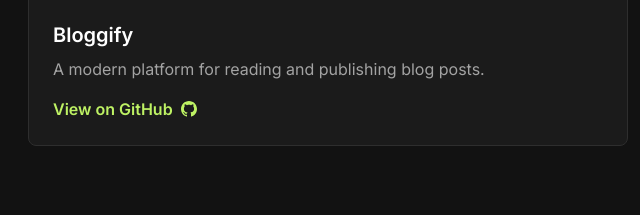
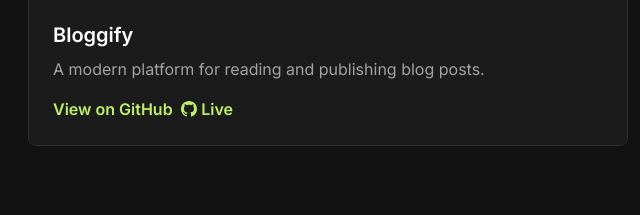
Before and after one commit to Narendar-Dadi/PortFolio, a plain HTML site: page index.html in a window 1280 px wide. Shown: the part 1845-2060 px from the top of the page, 628-1268 px from the left. Drawn offline with nearby package versions, Linux system fonts and the light colour scheme.

Commit message:
Update index.html

```diff
--- a/index.html
+++ b/index.html
@@ -645,6 +645,10 @@
                   />
                 </svg>
               </a>
+              <a href=""
+                target="_blank"
+                class="inline-flex items-center font-semibold text-[var(--accent-primary)] hover:underline mt-4"
+              >Live </a>
             </div>
           </div>
         </div>
```
